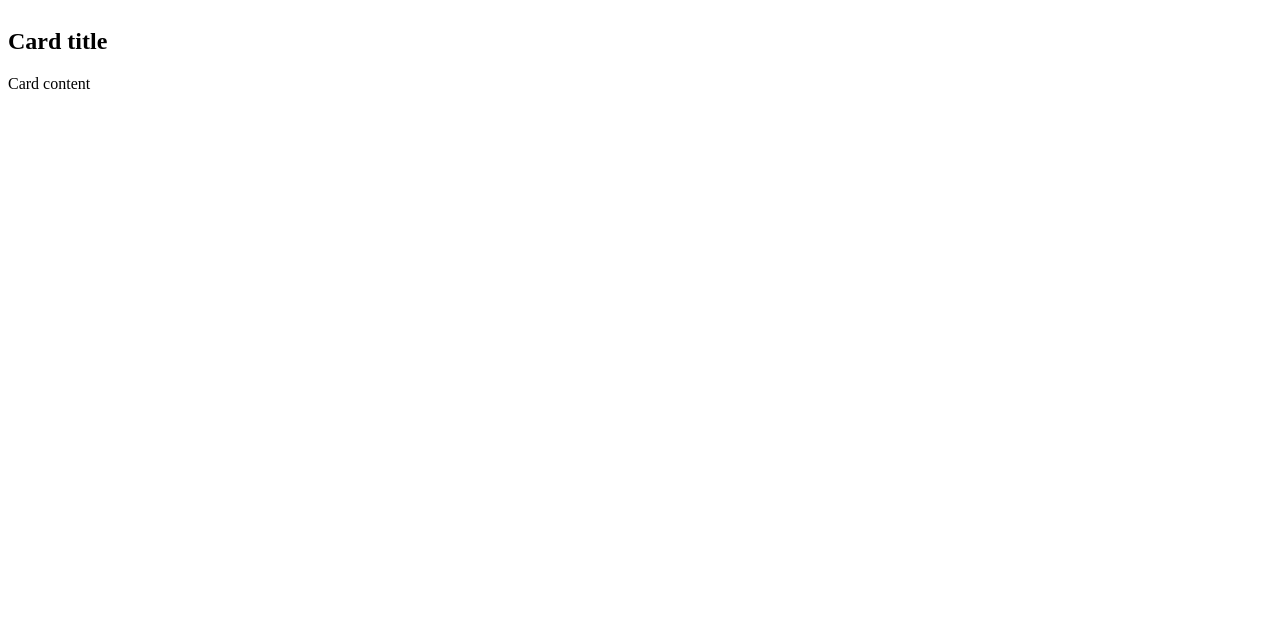
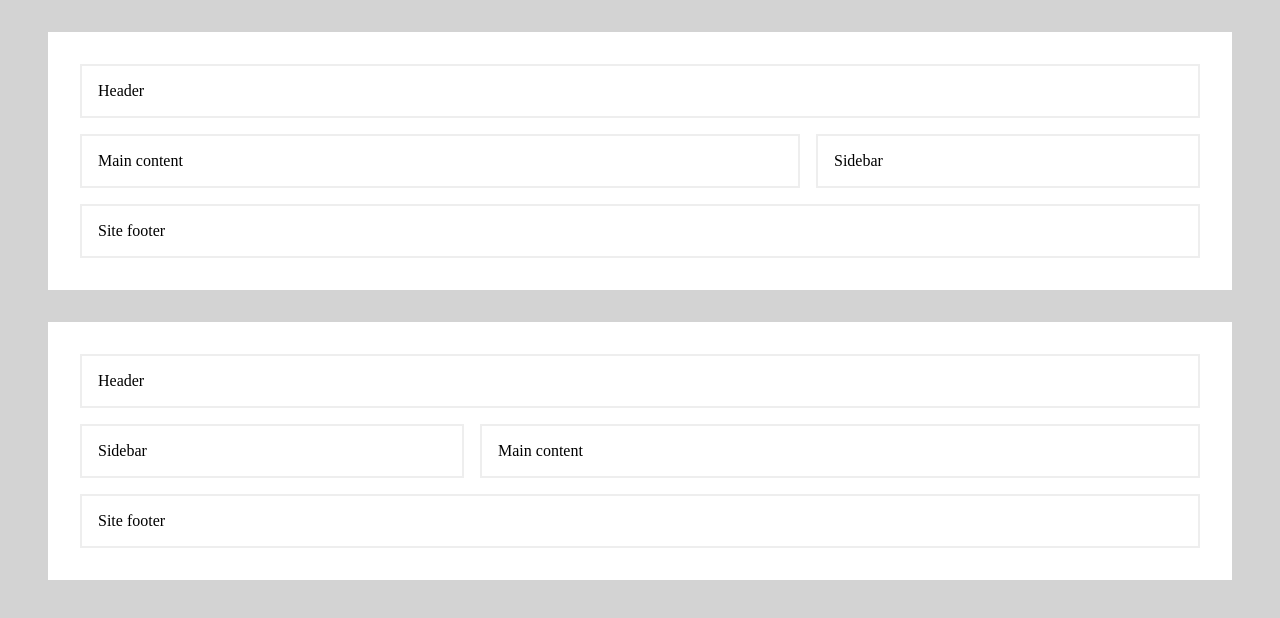
Before and after one commit to SvetlinGG/CSS-nested-selectors, a plain HTML site: page index.html in a window 1280 px wide. Drawn offline with Linux system fonts and the light colour scheme.

Commit message:
change css

```diff
--- a/index.html
+++ b/index.html
@@ -7,11 +7,17 @@
     <title>Document</title>
 </head>
 <body>
-    <div class="post">
-        <div class="card">
-            <h2>Card title</h2>
-            <p>Card content</p>
-        </div>
-    </div>
+    <section class="section-container">
+        <header><p>Header</p></header>
+        <main><p>Main content</p></main>
+        <aside><p>Sidebar</p></aside>
+        <footer><p>Site footer</p></footer>
+      </section>
+      <section class="section-container left-sidebar">
+        <header><p>Header</p></header>
+        <main><p>Main content</p></main>
+        <aside><p>Sidebar</p></aside>
+        <footer><p>Site footer</p></footer>
+      </section>
 </body>
 </html>
--- a/style.css
+++ b/style.css
@@ -1,13 +1,68 @@
+html {
+  box-sizing: border-box;
+  font-size: clamp(14px, 1rem + 0.25vw, 16px);
+}
 
+*,
+*::before,
+*::after {
+  padding: 0;
+  margin: 0;
+  box-sizing: inherit;
+}
 
-.post {
-    container: post / inline-size;
-    .inner {
-        display: flex;
-        flex-direction: column;
+body {
+  background-color: lightgray;
+  margin: 2rem 3rem;
+  display: flex;
+  flex-direction: column;
+  height: 100vh;
+  gap: 2em;
+}
 
-        @container main-content (width > 50ch) {
-            flex-direction: row;
-        }
+.section-container {
+  display: flex;
+  width: 100%;
+  background-color: white;
+  gap: 1em;
+  flex-wrap: wrap;
+  padding: 2em;
+
+  & > * {
+    border: 2px solid #eee;
+    padding: 1em;
+    flex-shrink: 0;
+    flex-grow: 1;
+  }
+
+  & > header,
+  & > footer {
+    flex-basis: 100%;
+  }
+
+  & > main {
+    flex-basis: 60%;
+  }
+
+  & > aside {
+    flex-basis: 30%;
+  }
+
+  &.left-sidebar {
+    & > header {
+      order: 1;
     }
+
+    & > main {
+      order: 3;
+    }
+
+    & > aside {
+      order: 2;
+    }
+
+    & > footer {
+      order: 4;
+    }
+  }
 }
```
